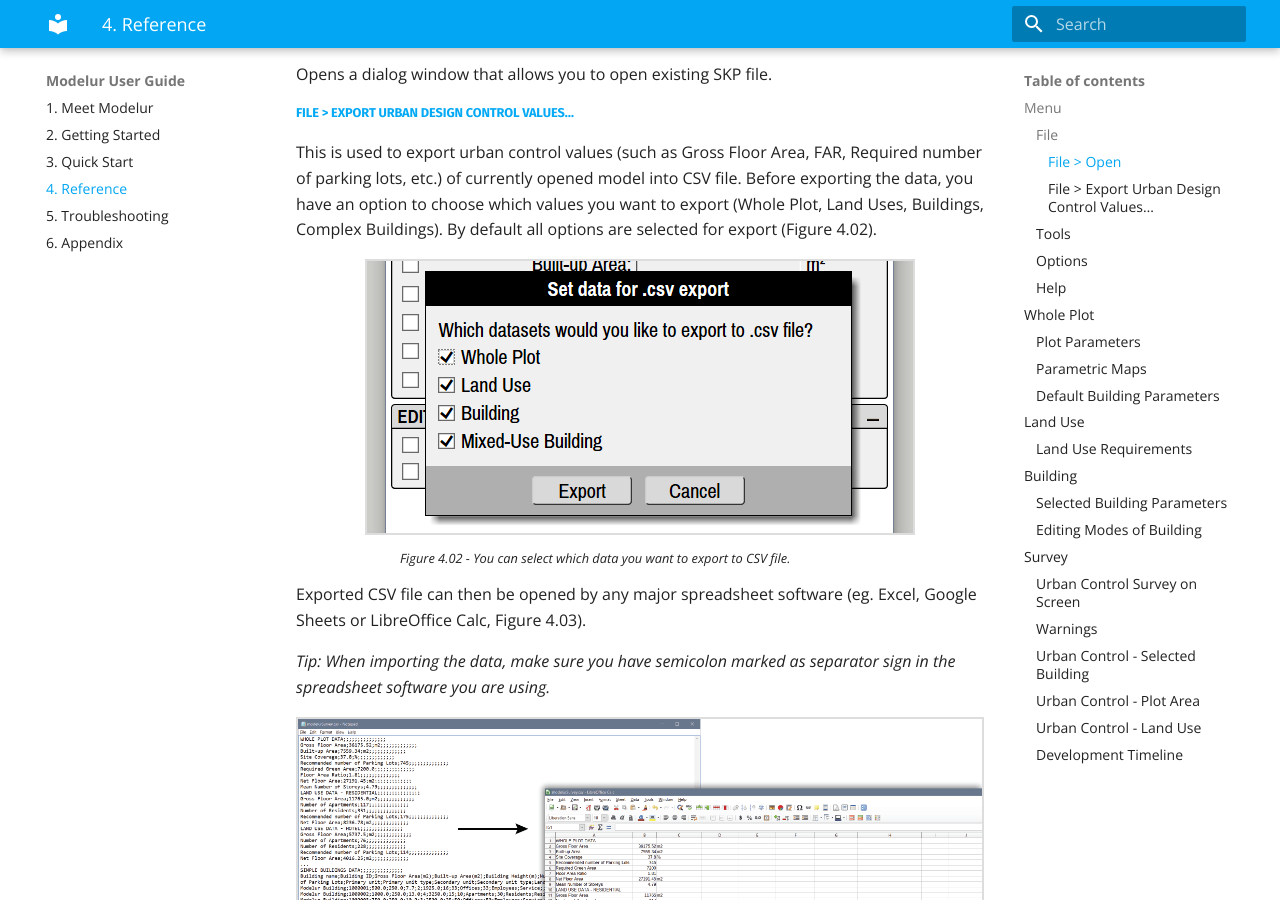
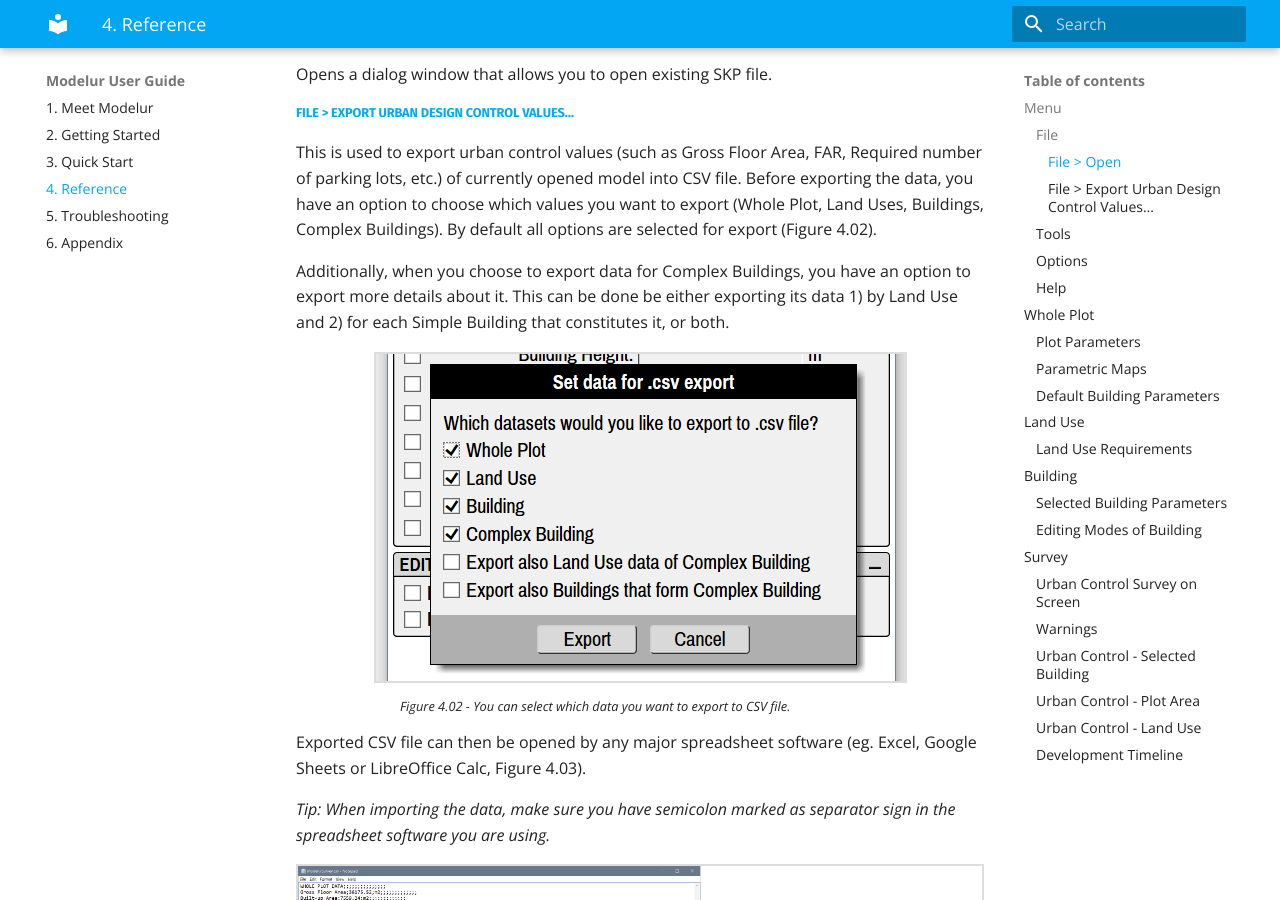
Before and after one commit to Modelur/docs, an MkDocs documentation site: the page built from docs/reference.md, in a window 1280 px wide and 900 px high, scrolled down 596 px. Built offline with MkDocs 1.6.1 and Material for MkDocs 9.7.7, drawn with Linux system fonts in a browser that asks for light colours; old or Windows-style settings are respelled for this version of MkDocs.

Commit message:
Added description for more detailed Complex Building data export to CSV.

```diff
--- a/docs/reference.md
+++ b/docs/reference.md
@@ -15,6 +15,8 @@ Opens a dialog window that allows you to open existing SKP file.
 
 ##### File > Export Urban Design Control Values…
 This is used to export urban control values (such as Gross Floor Area, FAR, Required number of parking lots, etc.) of currently opened model into CSV file. Before exporting the data, you have an option to choose which values you want to export (Whole Plot, Land Uses, Buildings, Complex Buildings). By default all options are selected for export (Figure 4.02).
+
+Additionally, when you choose to export data for Complex Buildings, you have an option to export more details about it. This can be done be either exporting its data 1) by Land Use and 2) for each Simple Building that constitutes it, or both.
 
 ![Urban indicators export](img/export_urban_control_indicators.png)
 <figcaption>Figure 4.02 - You can select which data you want to export to CSV file.</figcaption>
```
Also changed, not shown: docs/troubleshooting.md (+1 -0 lines), docs/img/export_urban_control_indicators.png.
